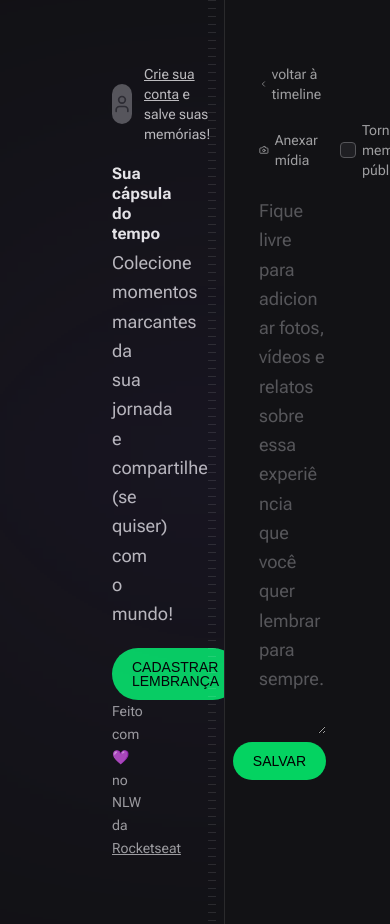
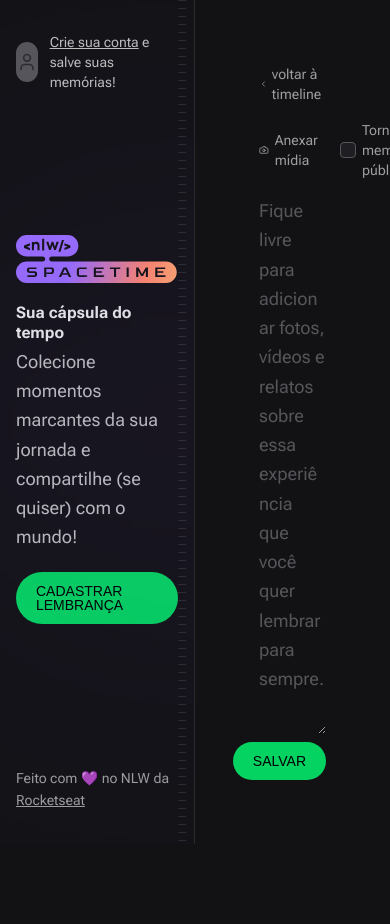
Before and after one commit to JoaoPaulo-creator/nlw-web, a Next.js app: page /memories/new in a window 390 px wide. After the commit the page ends 844 px from the top, so only its background shows below. Built offline with nearby package versions, Linux system fonts and the light colour scheme; no server answers; a web font is replaced by a local one.

Commit message:
refactor: Add responsive layout

```diff
--- a/src/app/layout.tsx
+++ b/src/app/layout.tsx
@@ -33,7 +33,7 @@ export default function RootLayout({ children }: { children: ReactNode }) {
       >
         <main className="grid min-h-screen grid-cols-2">
           {/* Left */}
-          <div className="intems-start relative flex flex-col justify-between overflow-hidden border-r border-white/10 px-28 py-16">
+          <div className="intems-start relative flex flex-col justify-between overflow-hidden border-r border-white/10 px-4 py-8 md:px-28 ">
             {/*  Blur */}
             <div className="absolute right-0 top-1/2 h-[128px] w-[526px] -translate-y-1/2 translate-x-1/2 bg-purple-700 opacity-50 blur-full" />
 
--- a/src/components/EmptyMemories.tsx
+++ b/src/components/EmptyMemories.tsx
@@ -3,7 +3,7 @@ export default function EmptyMemories() {
     <div className="flex flex-1 items-center justify-center p-16">
       <p className="w-[360px] text-center leading-relaxed">
         Você ainda não registrou nenhuma lembrança, comece a{' '}
-        <a href="" className="underline hover:text-gray-50">
+        <a href="/memories/new" className="underline hover:text-gray-50">
           criar agora
         </a>
         !
```
